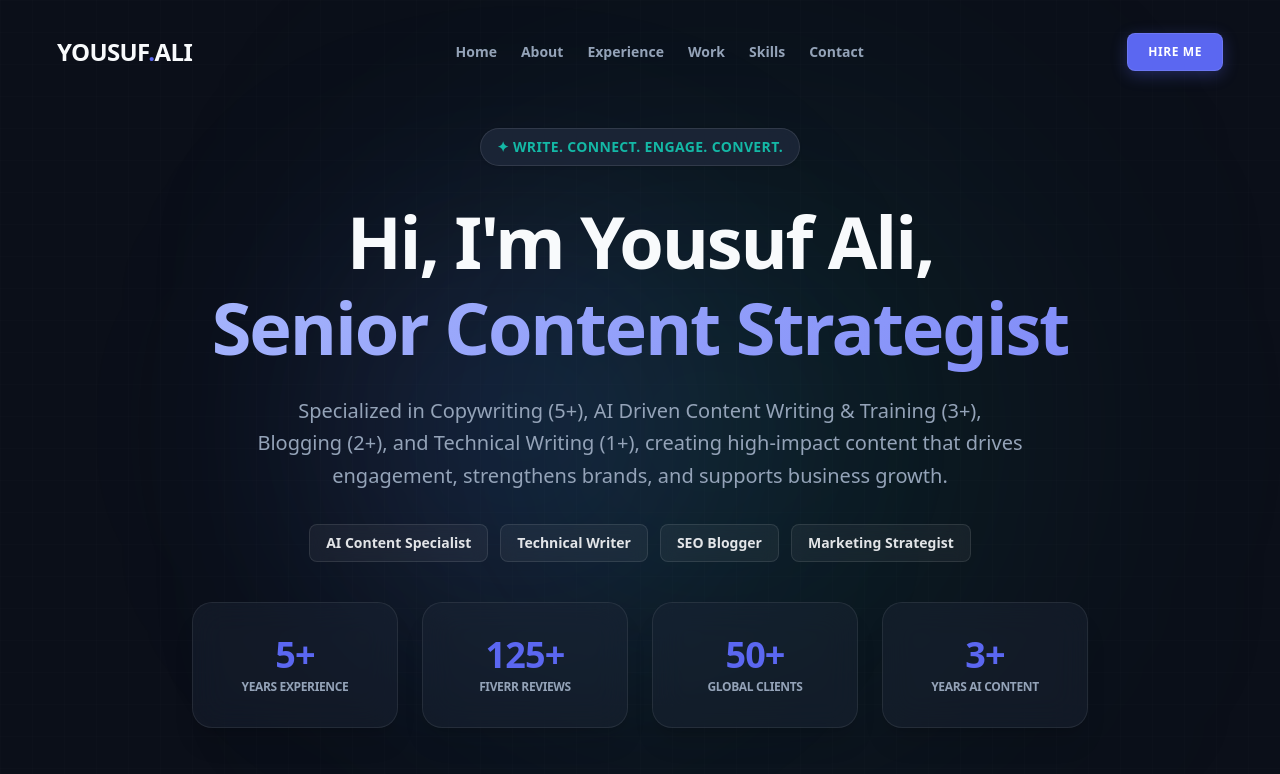
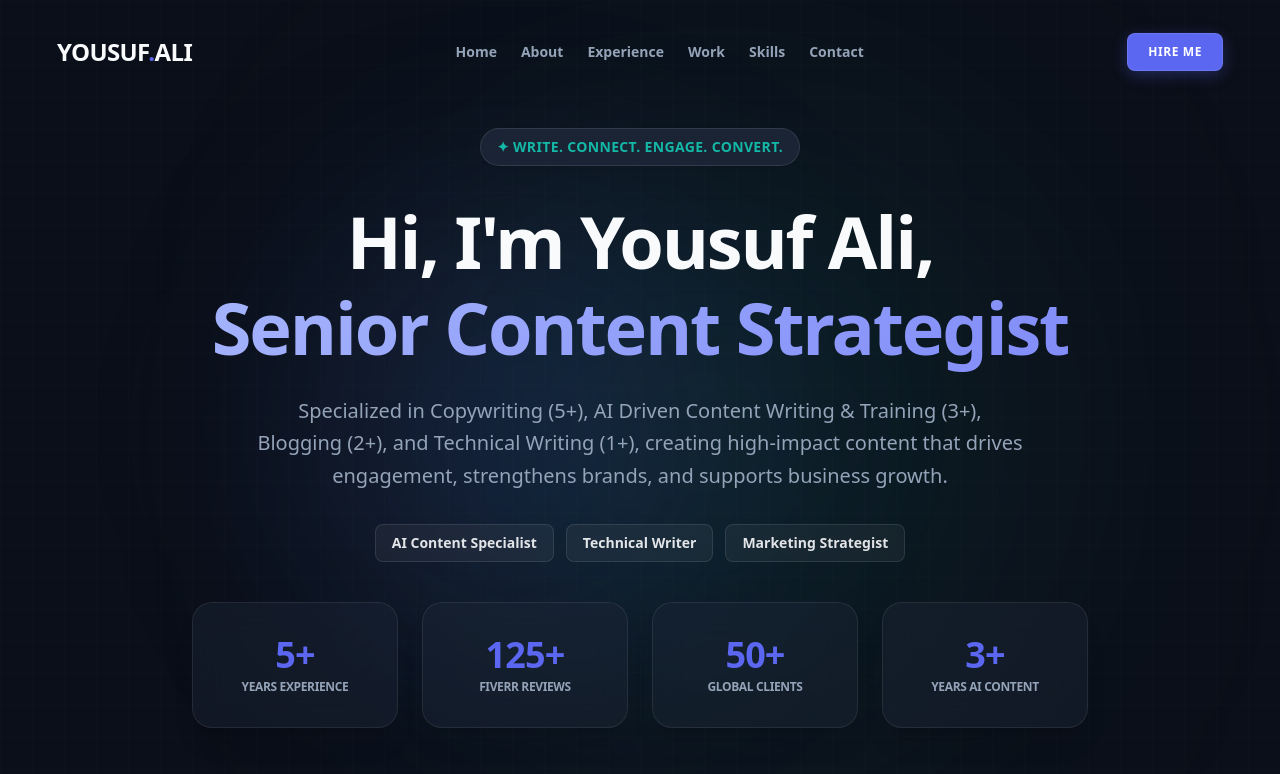
Before and after one commit to ataurwd/Content-Writer-Portofli, a Next.js app: page / in a window 1280 px wide. Shown: the top 774 px of the page. Built offline with nearby package versions, Linux system fonts and the light colour scheme.

Commit message:
change skils

```diff
--- a/src/data/content.ts
+++ b/src/data/content.ts
@@ -14,7 +14,7 @@ export const heroData = {
  tagline: "✦ Write. Connect. Engage. Convert.",
  title1: "Hi, I'm Yousuf Ali,",
  title2: "Senior Content Strategist",
- roles: ["AI Content Specialist", "Technical Writer", "SEO Blogger", "Marketing Strategist"],
+ roles: ["AI Content Specialist", "Technical Writer", "Marketing Strategist"],
  description: "Specialized in Copywriting (5+), AI Driven Content Writing & Training (3+), Blogging (2+), and Technical Writing (1+), creating high-impact content that drives engagement, strengthens brands, and supports business growth.",
  highlights: [
    "5+ Years Experience",
```
